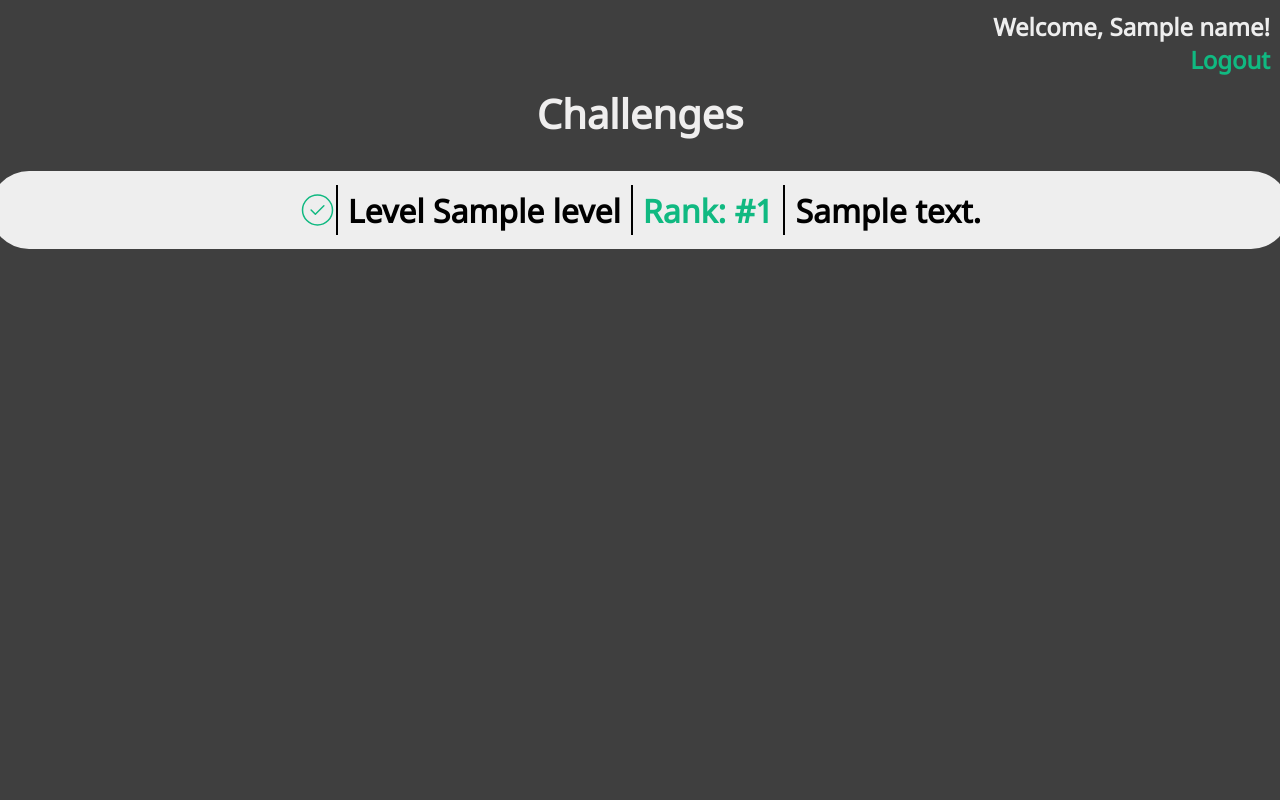
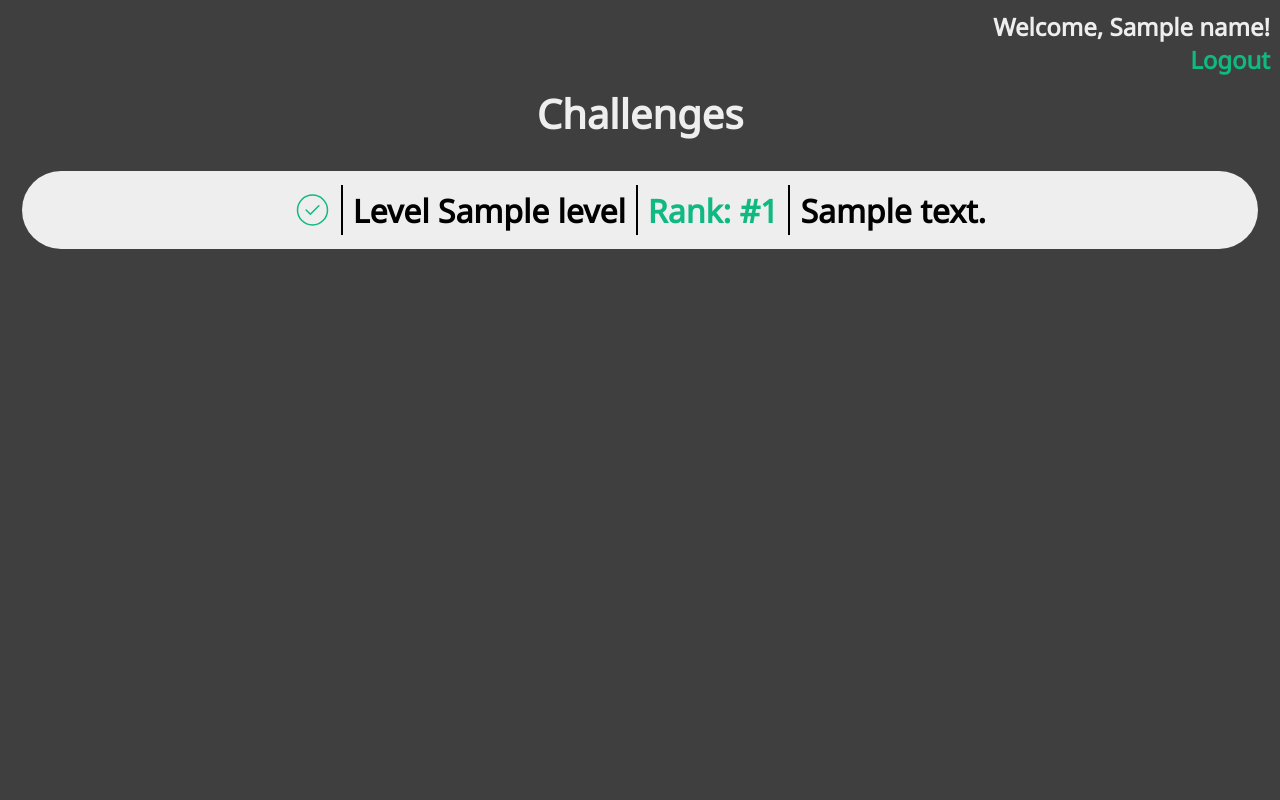
Before and after one commit to varun-dhar/Code-Club-Competition-Practice, a Python web app: template templates/index.html in a window 1280 px wide. Run offline with Jinja, Linux system fonts and the light colour scheme; the template is opened without the code that fills it: most values are stand-ins (such as "Sample title", 1, 10 or a date in 2020).

Commit message:
fix spacing

```diff
--- a/assets/styles/index.css
+++ b/assets/styles/index.css
@@ -83,7 +83,7 @@ html, body {
 }
 
 .challenge-index-challenge-component {
-    width: 1280px;
+    width: 95vw;
     height: 58px;
     display: flex;
     padding: 10px;
@@ -97,8 +97,7 @@ html, body {
     background-color: rgba(238, 238, 238, 1);
 }
 
-.challenge-index-div {
-    align-self: flex-start;
+.challenge-index-completion-indicator {
     padding-right: 10px;
 }
 
@@ -128,6 +127,7 @@ html, body {
     margin-right: 10px;
     margin-bottom: 0;
     text-decoration: none;
+    white-space: nowrap;
 }
 
 .challenge-index-text08 {
@@ -144,6 +144,7 @@ html, body {
     margin-right: 10px;
     margin-bottom: 0;
     text-decoration: none;
+    white-space: nowrap;
 }
 
 .challenge-index-text10 {
--- a/templates/index.html
+++ b/templates/index.html
@@ -19,9 +19,9 @@
 			{% for level in levels %}
 			<div class="challenge-index-challenge-component">
 				{% if level.rank == 0 %}
-				<img class="challenge-index-iconsax-lineartickcircle" src="/assets/images/x.svg" alt="X">
+				<img class="challenge-index-completion-indicator" src="/assets/images/x.svg" alt="X">
 				{% else %}
-				<img class="challenge-index-iconsax-lineartickcircle" src="/assets/images/check.svg" alt="check">
+				<img class="challenge-index-completion-indicator" src="/assets/images/check.svg" alt="check">
 				{% endif %}
 
 				<div class="challenge-index-line"></div>
```
